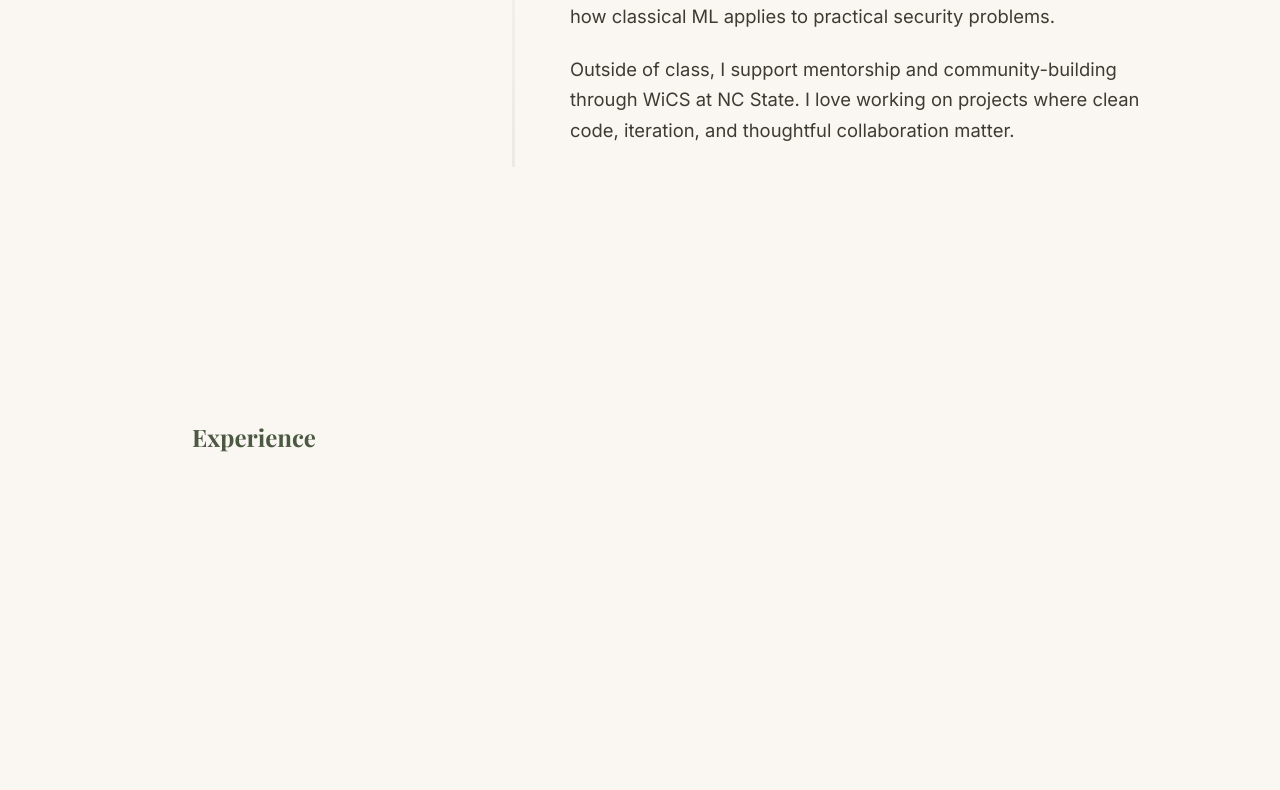
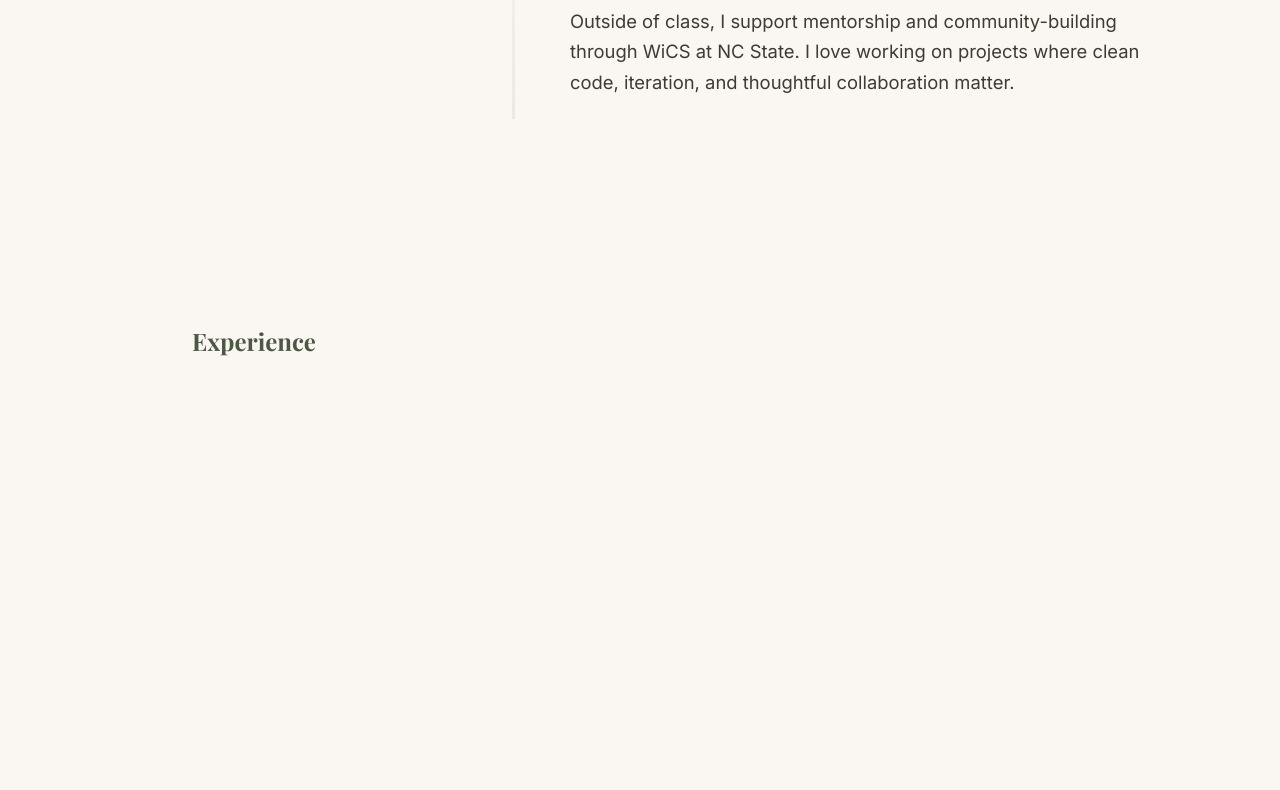
Before and after one commit to jayanisivakumar/jayanisivakumar.github.io, a plain HTML site: page index.html in a window 1280 px wide. Shown: the part 1423-2213 px from the top of the page. Drawn offline with nearby package versions, Linux system fonts and the light colour scheme.

Commit message:
Update style.css

```diff
--- a/css/style.css
+++ b/css/style.css
@@ -12,7 +12,7 @@ html {
 }
 
 section {
-  padding: 3rem 6rem 2rem 12rem;
+  padding: 0rem 6rem 2rem 12rem;
   min-height: 100vh;
   scroll-margin-top: 0rem;
 }
```
